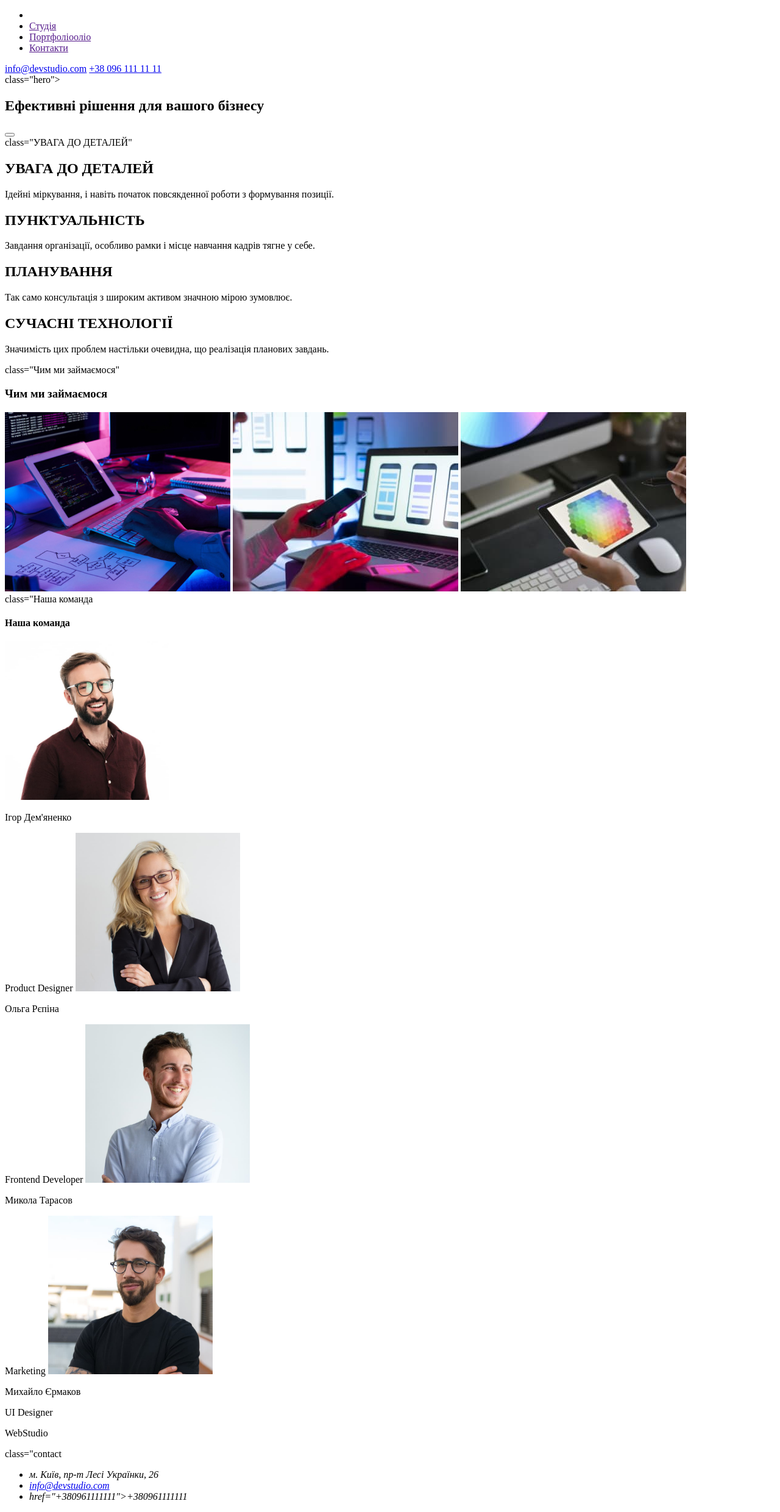
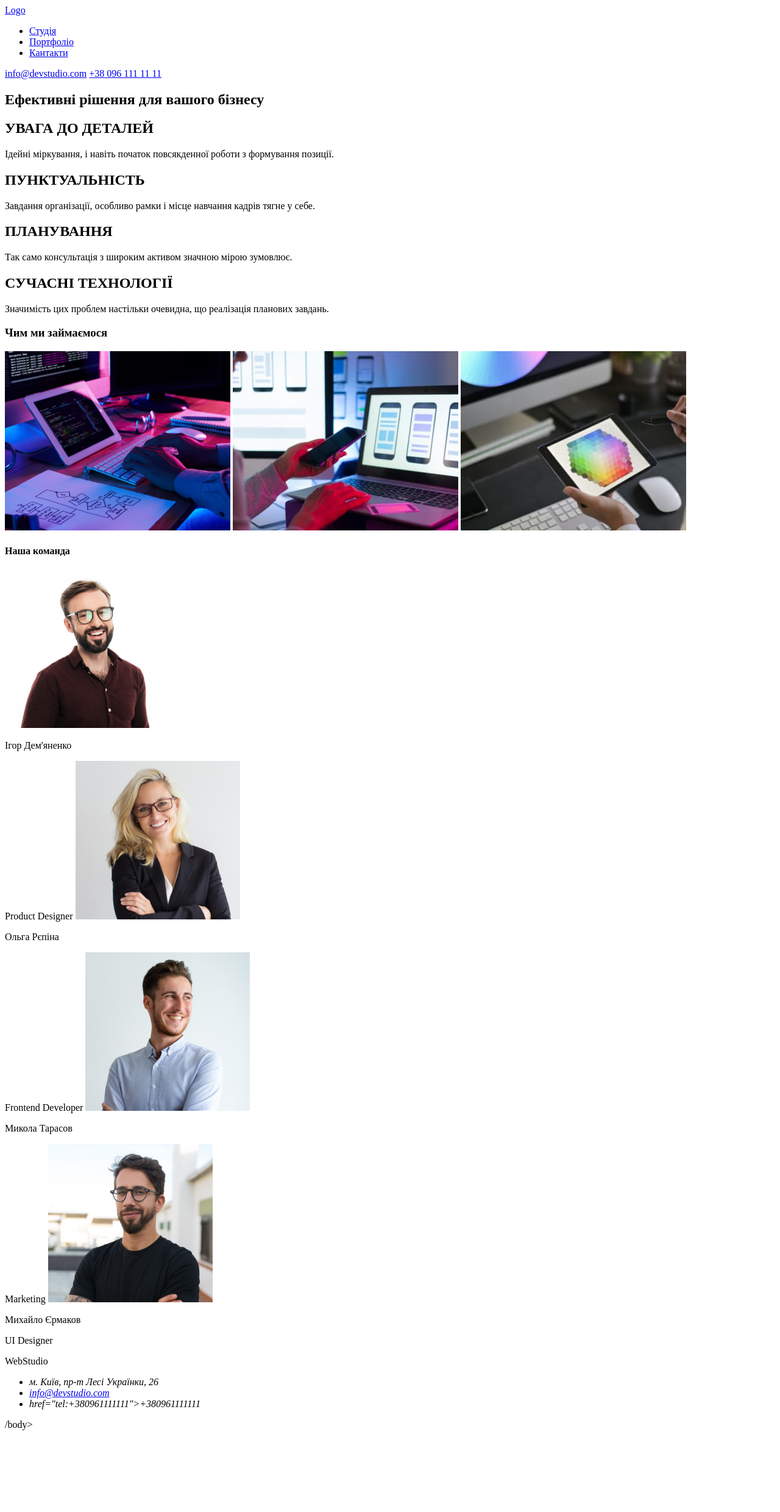
Before and after one commit to AndriiMashkin/goit-markup-hw-01, a plain HTML site: page index.html in a window 1280 px wide. Shown: the whole page at 61% size. After the commit the page ends 2354 px from the top, so only its background shows below. Drawn offline with Linux system fonts and the light colour scheme.

Commit message:
updata index html

```diff
--- a/index.html
+++ b/index.html
@@ -1,5 +1,5 @@
 <!DOCTYPE html>
-<html lang="en">
+<html lang="uk">
 <head>
     <meta charset="UTF-8">
     <meta http-equiv="X-UA-Compatible" content="IE=edge">
@@ -8,78 +8,78 @@
 </head>
 <body>
     <header>
-        <a href="/"></a>
+        <a href="./WebStudio(4).svg">Logo</a>
         <nav>
-            <ul>
-            <li><a href="WebStudio"></a></li>
-            <li><a href="">Студія</a></li>
-            <li><a href="">Портфоліооліо</a></li>
-            <li><a href="">Контакти</a></li>
+        <ul>
+
+           <li><a href="Студія">Студія</a></li>
+            <li><a href="портфоліо">Портфоліо</a></li>
+            <li><a href="Контакти">Кантакти</a></li>
             </ul>
-            <nav>
-                <div>
-            <a href="info@devstudio.com">info@devstudio.com</a></li>
-            <a href="+380961111111">+38 096 111 11 11</a></li
-            </div>
+        </nav>
+            <a href="mailto:info@devstudio.com">info@devstudio.com</a>
+            <a href="tel:+380961111111">+38 096 111 11 11</a>
+
+
          </header>
     <main>
-        <section> class="hero">
+        <section>
             <h1>Ефективні рішення для вашого бізнесу</h1>
-            <button type="Замовити послугу"</button>
+            <a href="Замовитипослугу"></a>
         </section>
-        <section> class="УВАГА ДО ДЕТАЛЕЙ"</section>
-        <p>
+        <section>
+
             <h2>УВАГА ДО ДЕТАЛЕЙ</h2>
             <a>Ідейні міркування, і навіть початок повсякденної роботи з формування позиції.</a>
-        </p>
-        <p>
+
+
             <h2>ПУНКТУАЛЬНІСТЬ</h2>
             <a>Завдання організації, особливо рамки і місце навчання кадрів тягне у себе.</a>
-        </p>
-        <p>
+
+
             <h2>ПЛАНУВАННЯ</h2>
             <a>Так само консультація з широким активом значною мірою зумовлює.</a>
-        </p>
-        <p>
-            <h2>СУЧАСНІ ТЕХНОЛОГІЇ</h2>
+
+         <h2>СУЧАСНІ ТЕХНОЛОГІЇ</h2>
             <a>Значимість цих проблем настільки очевидна, що реалізація планових завдань.</a>
-        </p>
-        <section> class="Чим ми займаємося"</section>
+
+        </section>
+        <section>
         <h3>Чим ми займаємося</h3>
-        <img src="./img/notebook.jpg" alt="notebook" width="370" height="294"/>
-        <img src="./img/notebook2.jpg" alt="notebook2" width="370" height="294"/>
-        <img src="./img/notebook3.jpg" alt="notebook3" width="370"height="294"/>
-        <section> class="Наша команда</section>
+        <img src="./img/notebook.jpg" alt="notebook" width="370">
+        <img src="./img/notebook2.jpg" alt="notebook2" width="370">
+        <img src="./img/notebook3.jpg" alt="notebook3" width="370">
+        </section>
+
+        <section>
         <h4>Наша команда</h4>
-        <img src="./img/Ігор Дем'яненко.jpg" alt="Ігор Дем'яненко" width="270" height="260"/>
+        <img src="./img/box1.jpg" alt="Ігор Дем'яненко" width="270">
         <p>Ігор Дем'яненко</p>
         <a>Product Designer</a>
 
-        <img src="./img/Ольга Рєпіна.jpg" alt="Ольга Рєпіна" width="270" height="260"/>
+        <img src="./img/box2.jpg" alt="Ольга Рєпіна" width="270">
         <p>Ольга Рєпіна</p>
         <a>Frontend Developer</a>
-        <img src="./img/Микола Тарасов.jpg" alt="Микола Тарасов" width="270" height="260"/>
+        <img src="./img/box3.jpg" alt="Микола Тарасов" width="270">
         <p>Микола Тарасов</p>
         <a>Marketing</a>
-        <img src="./img/Михайло Єрмаков.jpg" alt="Михайло Єрмаков" width="270" height="260"/>
+        <img src="./img/box4.jpg" alt="Михайло Єрмаков" width="270">
         <p>Михайло Єрмаков</p>
         <a>UI Designer</a>
+        </section>
          </main>
     <footer>
         <p>WebStudio</p>
-        <section> class="contact</section>
-        <address>
+         <address>
             <ul>
                 <li>
                     <a>м. Київ, пр-т Лесі Українки, 26</a>
                 </li>
                 <li>
-                    <a href="info@devstudio.com">info@devstudio.com</a></li>
-                <li><a> href="+380961111111">+380961111111</a></li>
+                    <a href="mailto:info@devstudio.com">info@devstudio.com</a></li>
+                <li><a> href="tel:+380961111111">+380961111111</a></li>
             </ul>
         </address>
-        </section>
-    </footer>
-
-</body>
-</html>
+        </footer>
+        /body>
+        </html>
```
Also changed, not shown: img/box1.jpg (added), img/box2.jpg (added), img/box3.jpg (added), img/box4.jpg (added).
